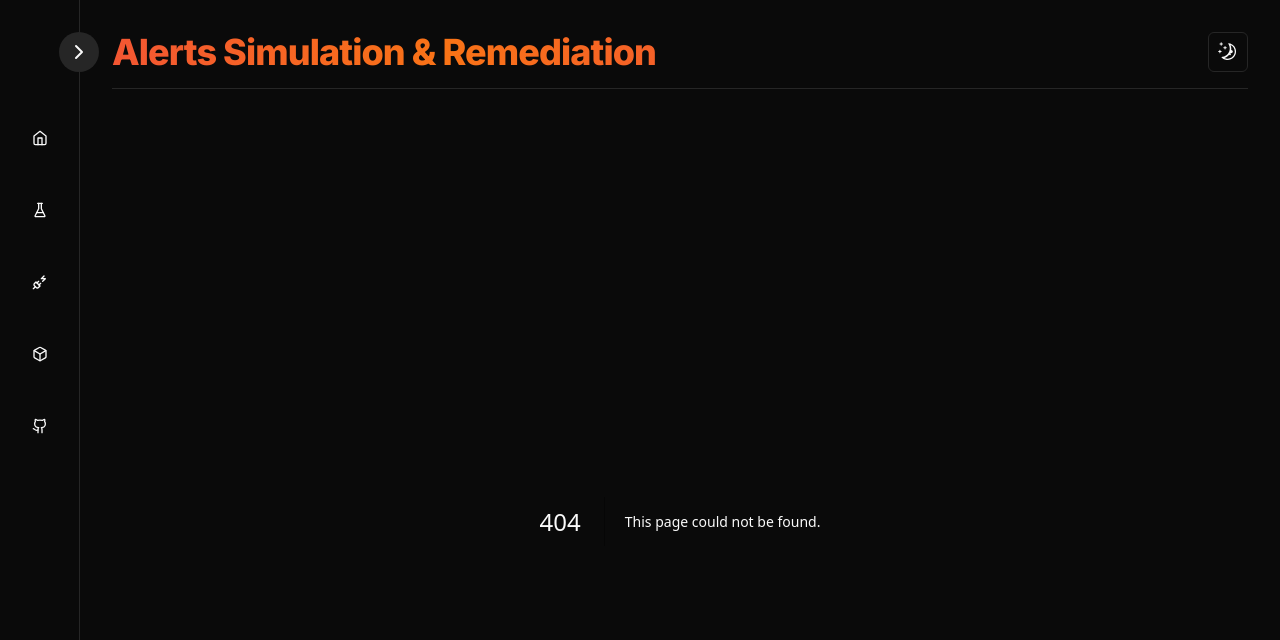
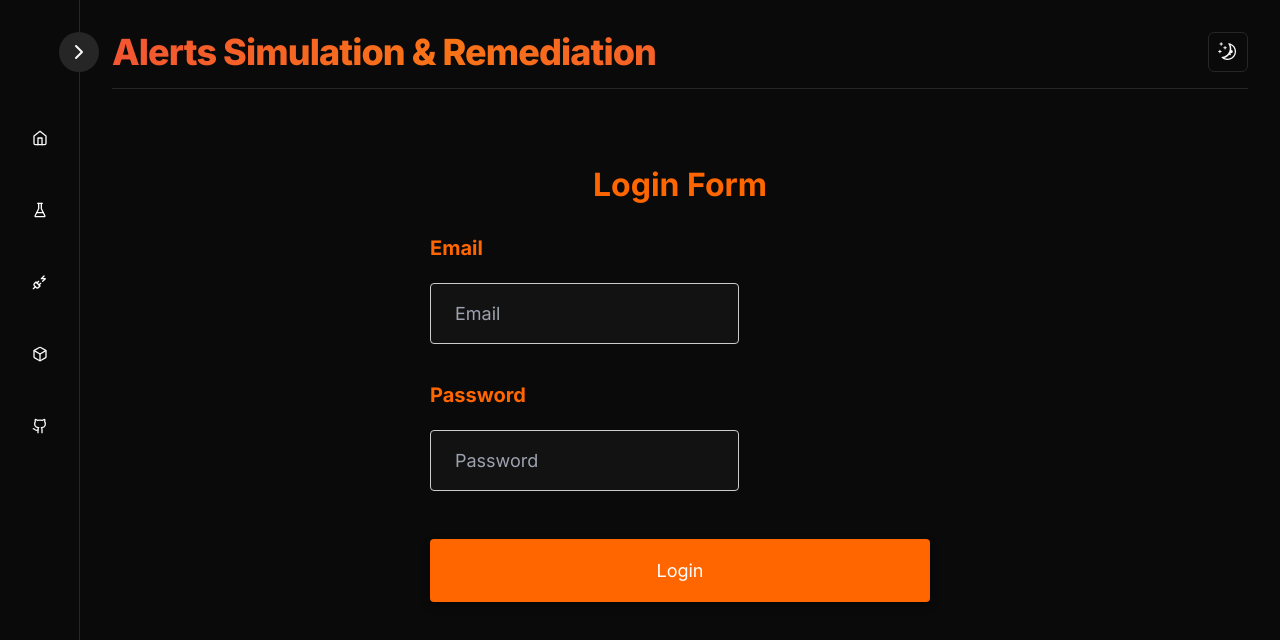
Before and after one commit to ankush-003/alerts-simulation-and-remediation, a Next.js app in the folder dashboard/: page /login in a window 1280 px wide. Before the commit this address had no page. Shown: the top 640 px of the page. Built offline with nearby package versions, Linux system fonts and the light colour scheme; what tailwindcss-debug-screens would draw is missing.

Commit message:
basic prototype of login page done

```diff
--- /dev/null
+++ b/dashboard/app/api/login/route.ts
@@ -0,0 +1,35 @@
+import { NextResponse } from 'next/server';
+import clientPromise from "../../../lib/mongodb";
+import { compare } from 'bcrypt';
+
+interface UserCredentials {
+  email: string;
+  password: string;
+}
+
+export async function POST(req: Request) {
+  try {
+    const { email, password } = await req.json() as UserCredentials;
+
+    const client = await clientPromise;
+    const db = client.db("users");
+    const usersCollection = db.collection("details");
+
+    const user = await usersCollection.findOne({ email });
+
+    if (!user) {
+      return NextResponse.json({ message: 'Invalid credentials' }, { status: 401 });
+    }
+
+    const isPasswordValid = await compare(password, user.password);
+
+    if (!isPasswordValid) {
+      return NextResponse.json({ message: 'Invalid credentials' }, { status: 401 });
+    }
+
+    return NextResponse.json({ message: 'Login successful' }, { status: 200 });
+  } catch (e) {
+    console.error(e);
+    return NextResponse.json({ message: 'An error occurred' }, { status: 500 });
+  }
+}
--- /dev/null
+++ b/dashboard/app/login/page.tsx
@@ -0,0 +1,154 @@
+"use client";
+import React, { useState } from 'react';
+
+const containerStyle = {
+    display: 'flex',
+    flexDirection: 'column',
+    alignItems: 'center',
+    justifyContent: 'flex-start',
+    minHeight: '100vh',
+    padding: '40px',
+  };
+
+const formStyle = {
+  display: 'flex',
+  flexDirection: 'column',
+  alignItems: 'flex-start',
+  width: '500px',
+};
+
+const inputStyle = {
+  width: '100%',
+  padding: '16px 24px',
+  margin: '12px 0',
+  boxSizing: 'border-box',
+  border: '1px solid #ccc',
+  borderRadius: '4px',
+  fontSize: '18px',
+};
+
+const labelStyle = {
+  fontWeight: 'bold',
+  color: '#ff6600',
+  fontSize: '20px',
+  marginBottom: '8px',
+};
+
+const fieldContainerStyle = {
+  display: 'flex',
+  flexDirection: 'column',
+  alignItems: 'flex-start',
+  marginBottom: '24px',
+};
+
+const errorMessageStyle = {
+  color: '#ff6600',
+  marginBottom: '20px',
+  fontSize: '16px',
+};
+
+const buttonStyle = {
+  width: '100%',
+  backgroundColor: '#ff6600',
+  color: 'white',
+  padding: '18px 24px',
+  margin: '12px 0',
+  border: 'none',
+  borderRadius: '4px',
+  cursor: 'pointer',
+  fontSize: '18px',
+  boxShadow: '0 4px 8px rgba(0, 0, 0, 0.3)',
+  transition: 'transform 0.2s ease-in-out',
+};
+
+const buttonHoverStyle = {
+  transform: 'scale(1.05)',
+};
+
+const titleStyle = {
+  fontWeight: 'bold',
+  fontSize: '32px',
+  marginBottom: '24px',
+  color: '#ff6600',
+};
+
+interface UserCredentials {
+  email: string;
+  password: string;
+}
+
+const Page = () => {
+    const [formData, setFormData] = useState<UserCredentials>({
+      email: '',
+      password: '',
+    });
+    const [errorMessage, setErrorMessage] = useState('');
+
+    const handleChange = (e: React.ChangeEvent<HTMLInputElement>) => {
+      const { name, value } = e.target;
+      setFormData((prevData) => ({ ...prevData, [name]: value }));
+    };
+
+    const handleSubmit = async (e: React.FormEvent<HTMLFormElement>) => {
+      e.preventDefault();
+      try {
+        const response = await fetch('/api/login', {
+          method: 'POST',
+          headers: {
+            'Content-Type': 'application/json',
+          },
+          body: JSON.stringify(formData),
+        });
+        const data = await response.json();
+        console.log(data);
+        if (response.ok) {
+          // Login successful, navigate to /home
+          window.location.href = "/home";
+        } else {
+          // Invalid credentials
+          setErrorMessage('Invalid credentials');
+          setFormData({ email: '', password: '' }); // Clear form fields
+        }
+      } catch (error) {
+        console.error('Error:', error);
+      }
+    };
+
+    return (
+      <div style={containerStyle}>
+        <h1 style={titleStyle}>Login Form</h1>
+        {errorMessage && (
+          <div style={errorMessageStyle}>{errorMessage}</div>
+        )}
+        <form onSubmit={handleSubmit} style={formStyle}>
+          <div style={fieldContainerStyle}>
+            <label style={labelStyle}>Email</label>
+            <input
+              type="email"
+              name="email"
+              value={formData.email}
+              onChange={handleChange}
+              placeholder="Email"
+              style={inputStyle}
+            />
+          </div>
+          <div style={fieldContainerStyle}>
+            <label style={labelStyle}>Password</label>
+            <input
+              type="password"
+              name="password"
+              value={formData.password}
+              onChange={handleChange}
+              placeholder="Password"
+              style={inputStyle}
+            />
+          </div>
+          <button type="submit" style={{ ...buttonStyle, ':hover': buttonHoverStyle }}>
+            Login
+          </button>
+        </form>
+      </div>
+    );
+  };
+
+  export default Page;
--- a/dashboard/app/page.tsx
+++ b/dashboard/app/page.tsx
@@ -2,6 +2,8 @@
 import { TypewriterEffect } from "../components/ui/typewriter-effect";
 import { AlertTriangle } from "lucide-react";
 import { useEffect, useRef } from "react";
+import Link from "next/link";
+
 import Lottie from "lottie-react";
 import alertAnimation from "../public/alertAnimation.json";
 
@@ -40,9 +42,12 @@ export default function Home() {
         <button className="w-40 h-10 rounded-xl bg-black border dark:border-white border-transparent text-white text-lg">
           Join now
         </button>
+        <Link href = "/signup">
         <button className="w-40 h-10 rounded-xl bg-white text-black border border-black  text-lg">
           Signup
         </button>
+        </Link>
+
       </div>
 
     </div>
--- a/dashboard/package.json
+++ b/dashboard/package.json
@@ -31,18 +31,18 @@
     "ioredis": "^5.3.2",
     "lottie-react": "^2.4.0",
     "lucide-react": "^0.331.0",
+    "mongodb": "^6.5.0",
     "net": "^1.0.2",
-    "mongodb": "^6.5.0",
     "next": "^14.1.0",
     "next-themes": "^0.2.1",
     "nvm": "^0.0.4",
     "react": "^18",
     "react-dom": "^18",
     "react-element-to-jsx-string": "^15.0.0",
+    "react-router-dom": "^6.22.3",
     "redis": "^4.6.13",
     "sonner": "^1.4.41",
     "string_decoder": "^1.3.0",
-    "react-router-dom": "^6.22.3",
     "styled-components": "^6.1.8",
     "tailwind-merge": "^2.2.1",
     "tailwindcss-animate": "^1.0.7",
```
Also changed, not shown: 1 other file (tests, documents, lock files or other folders).
